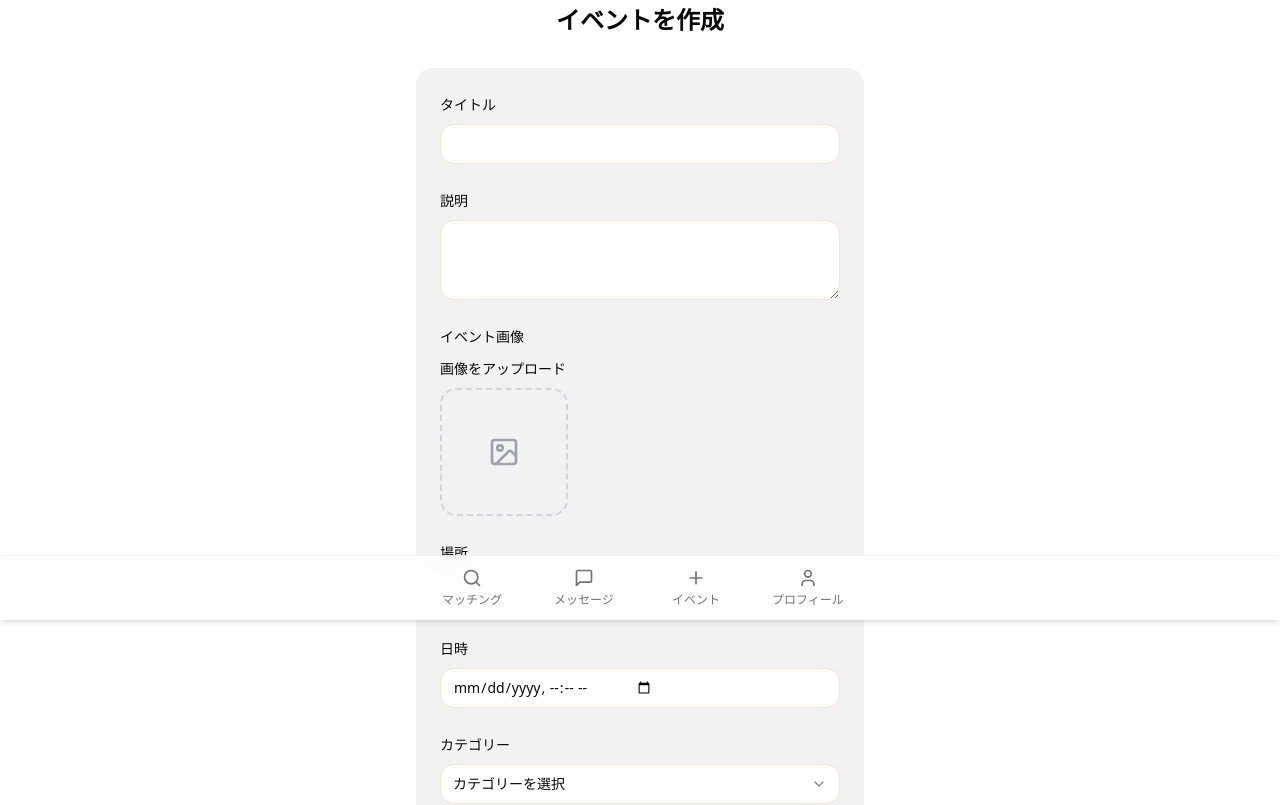
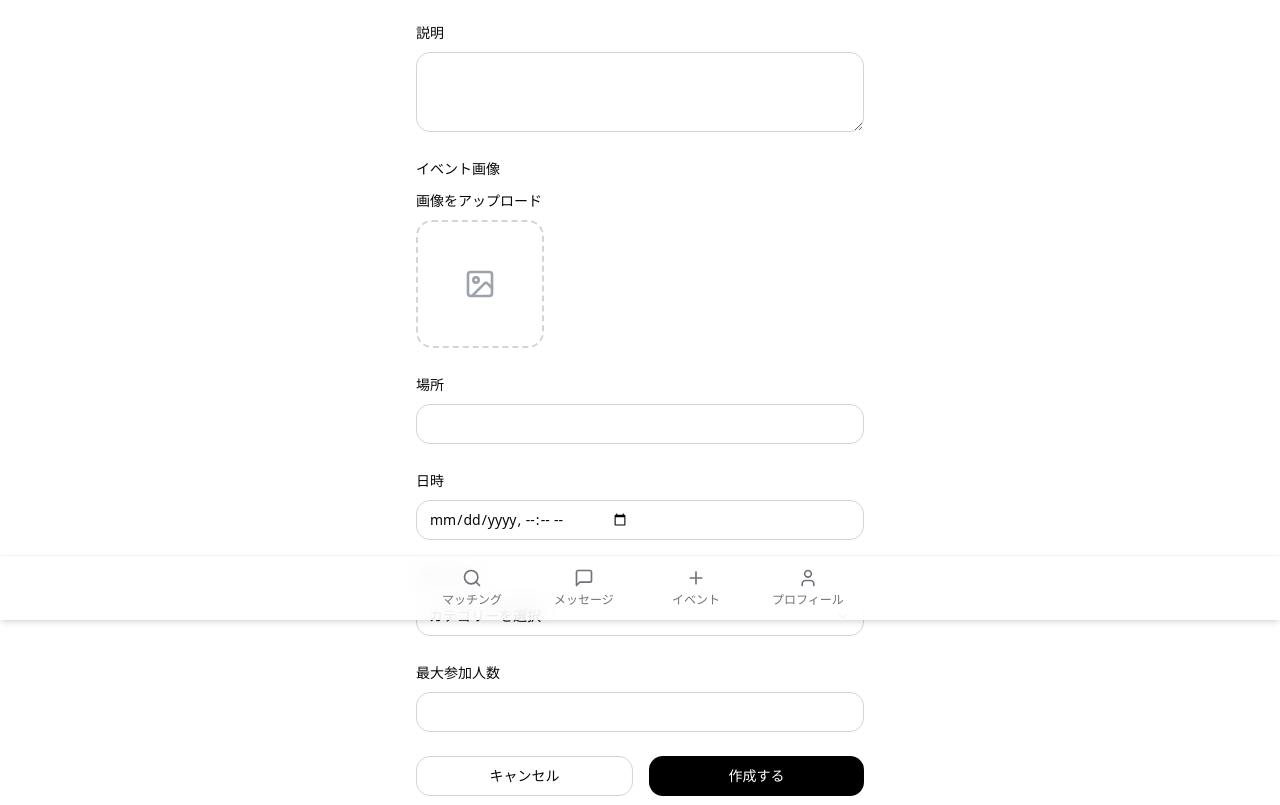
Before and after one commit to Kyototwins/dap, a React (Vite) app: page /events/new in a window 1280 px wide. Shown: the part 180-985 px from the top of the page. Built offline with nearby package versions, Linux system fonts and the light colour scheme.

Commit message:
Refactor: Update CreateEventForm design
Update the design of the CreateEventForm to match the provided image, removing the logo from the header and reducing the rounded corners of the buttons.

```diff
--- a/src/components/events/CreateEventForm.tsx
+++ b/src/components/events/CreateEventForm.tsx
@@ -1,6 +1,5 @@
 
 import { useState } from "react";
-import { useNavigate } from "react-router-dom";
 import { Button } from "@/components/ui/button";
 import { Input } from "@/components/ui/input";
 import { Label } from "@/components/ui/label";
@@ -13,8 +12,6 @@ import {
   SelectTrigger,
   SelectValue,
 } from "@/components/ui/select";
-import { useToast } from "@/components/ui/use-toast";
-import { supabase } from "@/integrations/supabase/client";
 import { useCreateEvent } from "@/hooks/useCreateEvent";
 
 export function CreateEventForm() {
@@ -38,7 +35,7 @@ export function CreateEventForm() {
   ];
 
   return (
-    <form onSubmit={handleSubmit} className="space-y-6 bg-black/5 p-6 rounded-lg">
+    <form onSubmit={handleSubmit} className="space-y-6">
       <div className="space-y-2">
         <Label htmlFor="title">タイトル</Label>
         <Input
@@ -47,7 +44,7 @@ export function CreateEventForm() {
           onChange={(e) =>
             setFormData({ ...formData, title: e.target.value })
           }
-          className="border-amber-600/20 focus-visible:ring-amber-600"
+          className="border-gray-300 focus-visible:ring-gray-500"
           required
         />
       </div>
@@ -60,7 +57,7 @@ export function CreateEventForm() {
           onChange={(e) =>
             setFormData({ ...formData, description: e.target.value })
           }
-          className="border-amber-600/20 focus-visible:ring-amber-600"
+          className="border-gray-300 focus-visible:ring-gray-500"
           required
         />
       </div>
@@ -83,7 +80,7 @@ export function CreateEventForm() {
           onChange={(e) =>
             setFormData({ ...formData, location: e.target.value })
           }
-          className="border-amber-600/20 focus-visible:ring-amber-600"
+          className="border-gray-300 focus-visible:ring-gray-500"
           required
         />
       </div>
@@ -97,7 +94,7 @@ export function CreateEventForm() {
           onChange={(e) =>
             setFormData({ ...formData, date: e.target.value })
           }
-          className="border-amber-600/20 focus-visible:ring-amber-600"
+          className="border-gray-300 focus-visible:ring-gray-500"
           required
         />
       </div>
@@ -111,7 +108,7 @@ export function CreateEventForm() {
           }
           required
         >
-          <SelectTrigger className="border-amber-600/20 focus-visible:ring-amber-600">
+          <SelectTrigger className="border-gray-300 focus-visible:ring-gray-500">
             <SelectValue placeholder="カテゴリーを選択" />
           </SelectTrigger>
           <SelectContent>
@@ -134,7 +131,7 @@ export function CreateEventForm() {
           onChange={(e) =>
             setFormData({ ...formData, max_participants: e.target.value })
           }
-          className="border-amber-600/20 focus-visible:ring-amber-600"
+          className="border-gray-300 focus-visible:ring-gray-500"
           required
         />
       </div>
@@ -144,14 +141,14 @@ export function CreateEventForm() {
           type="button"
           variant="outline"
           onClick={() => window.history.back()}
-          className="border-amber-600/20 hover:bg-amber-600/5"
+          className="border-gray-300 hover:bg-gray-50 flex-1"
         >
           キャンセル
         </Button>
         <Button
           type="submit"
           disabled={loading}
-          className="bg-amber-600 hover:bg-amber-700"
+          className="bg-black text-white hover:bg-gray-800 flex-1"
         >
           {loading ? "作成中..." : "作成する"}
         </Button>
--- a/src/pages/CreateEvent.tsx
+++ b/src/pages/CreateEvent.tsx
@@ -4,11 +4,6 @@ import { CreateEventForm } from "@/components/events/CreateEventForm";
 export default function CreateEvent() {
   return (
     <div className="container max-w-2xl mx-auto px-4 py-6">
-      <div className="mb-8 text-center">
-        <img src="/lovable-uploads/65f3a573-3b4d-4ec7-90e5-78fab77b800d.png" alt="DAP Logo" className="w-16 h-16 mx-auto mb-4" />
-        <h1 className="text-2xl font-bold">イベントを作成</h1>
-      </div>
-
       <CreateEventForm />
     </div>
   );
```
